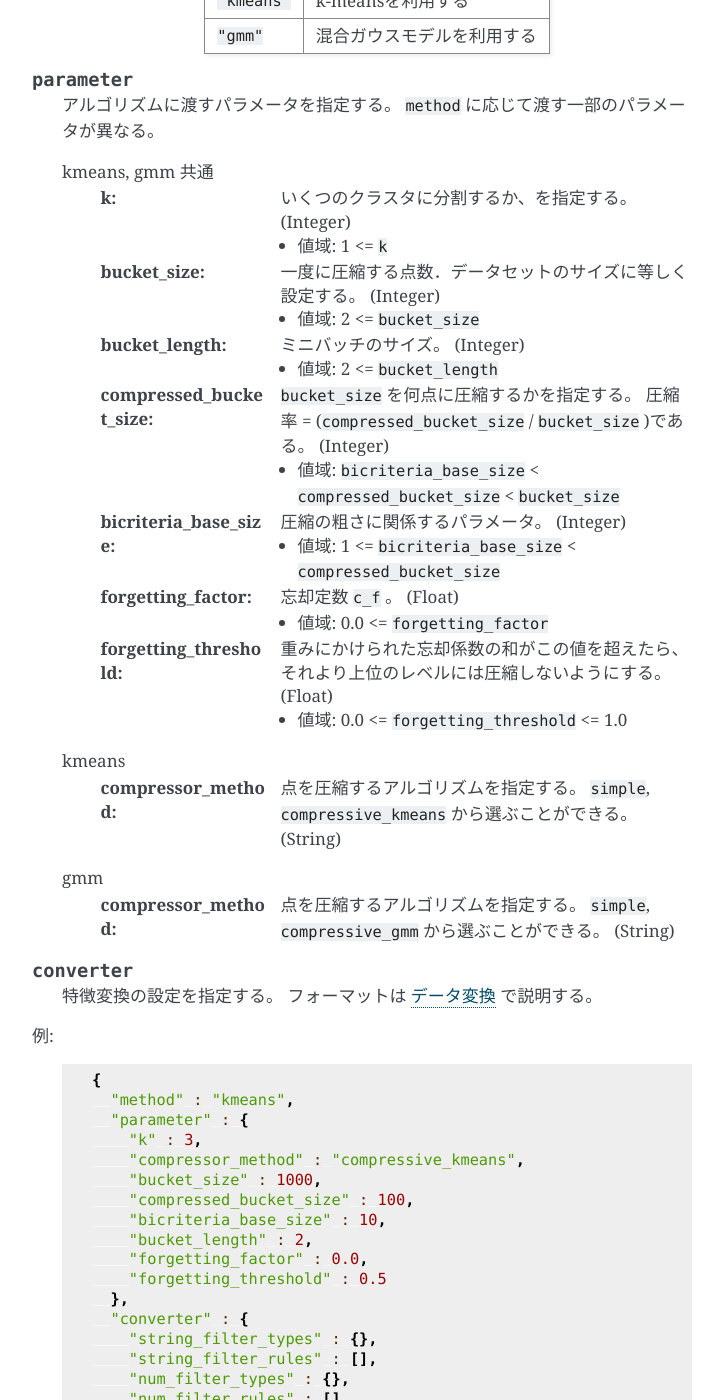
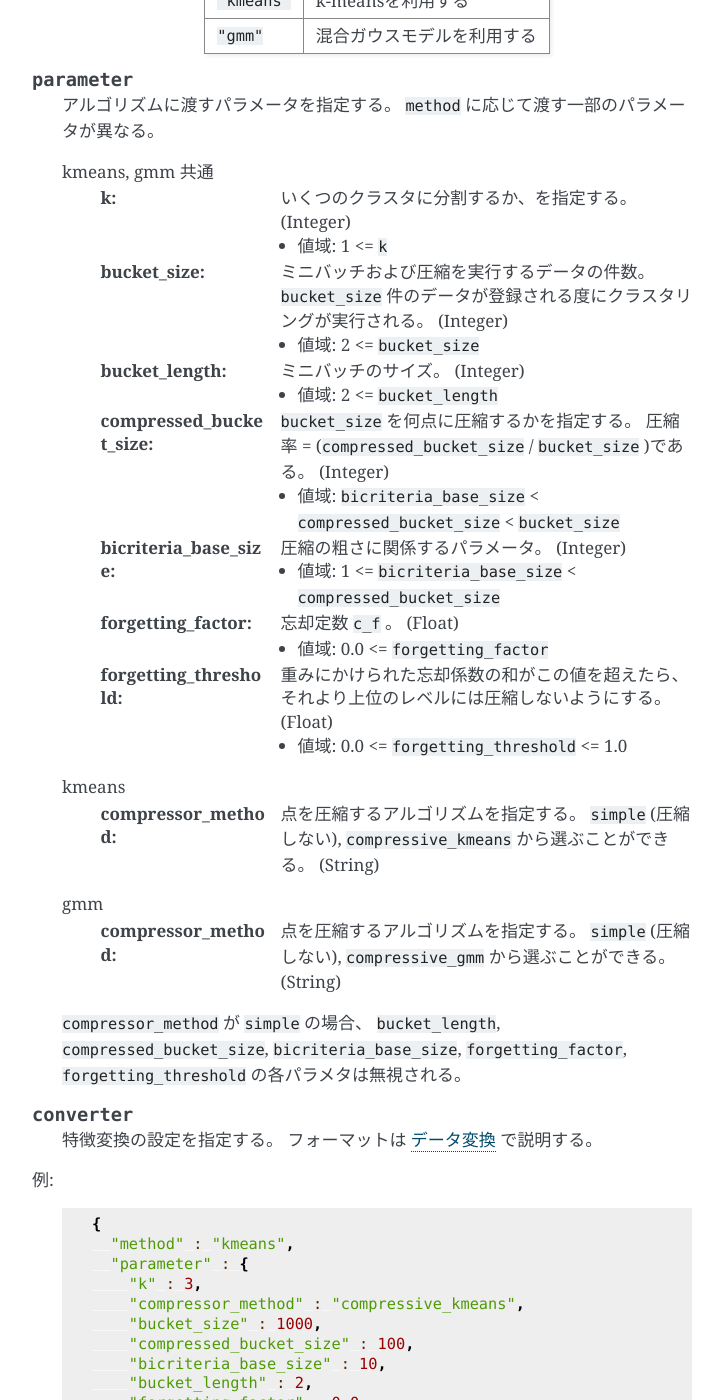
Before and after one commit to jubatus/website, a Sphinx documentation site: the page built from source/ja/api_clustering.rst, in a window 1280 px wide and 1400 px high, scrolled down 389 px. Shown: the whole window, without its empty margins (388-1111 px from the left). Built offline with Sphinx 7.4.7, drawn with Linux system fonts in a browser that asks for light colours; the version number could not be read and is left out.

Commit message:
improve clustering API reference

```diff
--- a/source/ja/api_clustering.rst
+++ b/source/ja/api_clustering.rst
@@ -37,7 +37,8 @@ JSON の各フィールドは以下のとおりである。
         * 値域: 1 <= ``k``
 
      :bucket_size:
-        一度に圧縮する点数．データセットのサイズに等しく設定する。
+        ミニバッチおよび圧縮を実行するデータの件数。
+        ``bucket_size`` 件のデータが登録される度にクラスタリングが実行される。
         (Integer)
 
         * 値域: 2 <= ``bucket_size``
@@ -76,14 +77,16 @@ JSON の各フィールドは以下のとおりである。
    kmeans
      :compressor_method:
         点を圧縮するアルゴリズムを指定する。
-        ``simple``, ``compressive_kmeans`` から選ぶことができる。
+        ``simple`` (圧縮しない), ``compressive_kmeans`` から選ぶことができる。
         (String)
 
    gmm
      :compressor_method:
         点を圧縮するアルゴリズムを指定する。
-        ``simple``, ``compressive_gmm`` から選ぶことができる。
+        ``simple`` (圧縮しない), ``compressive_gmm`` から選ぶことができる。
         (String)
+
+   ``compressor_method`` が ``simple`` の場合、 ``bucket_length``, ``compressed_bucket_size``, ``bicriteria_base_size``, ``forgetting_factor``, ``forgetting_threshold`` の各パラメタは無視される。
 
 .. describe:: converter
 
```
Also changed, not shown: source/en/api_clustering.rst (+6 -8 lines).
